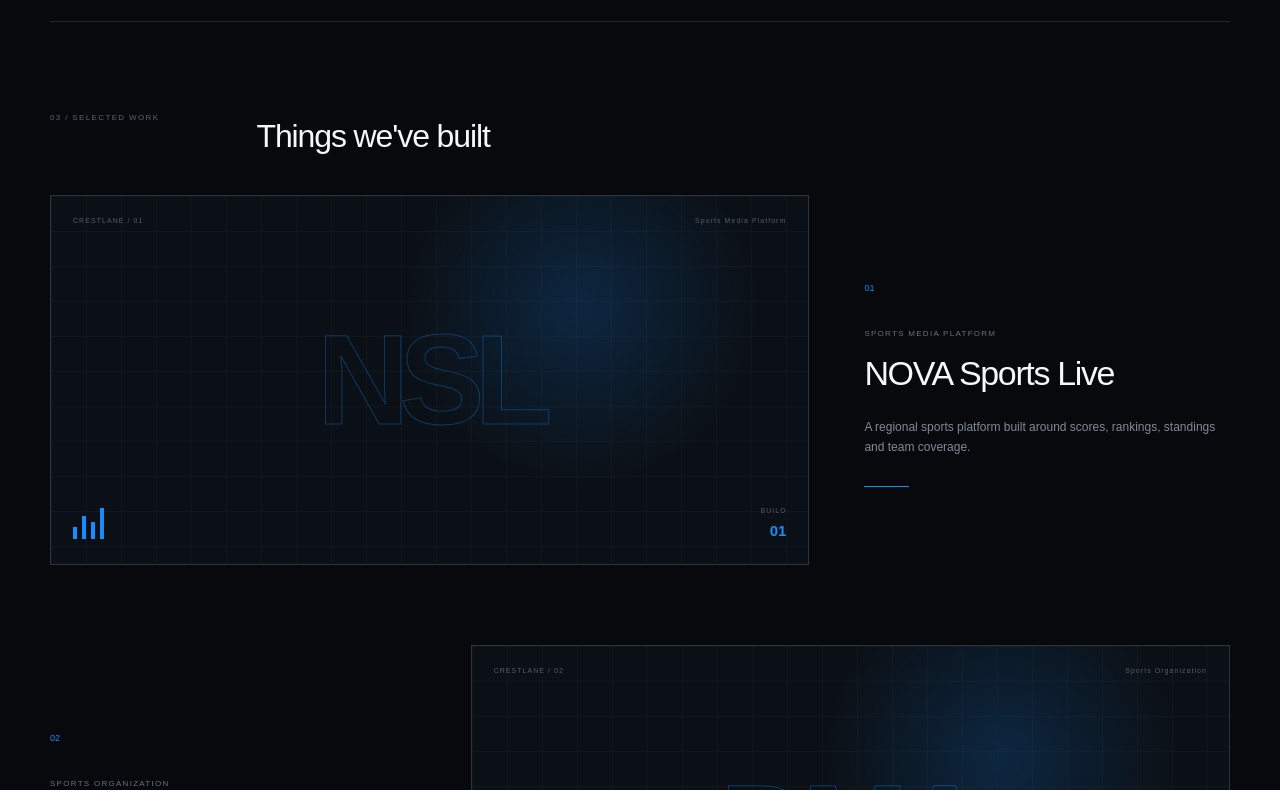
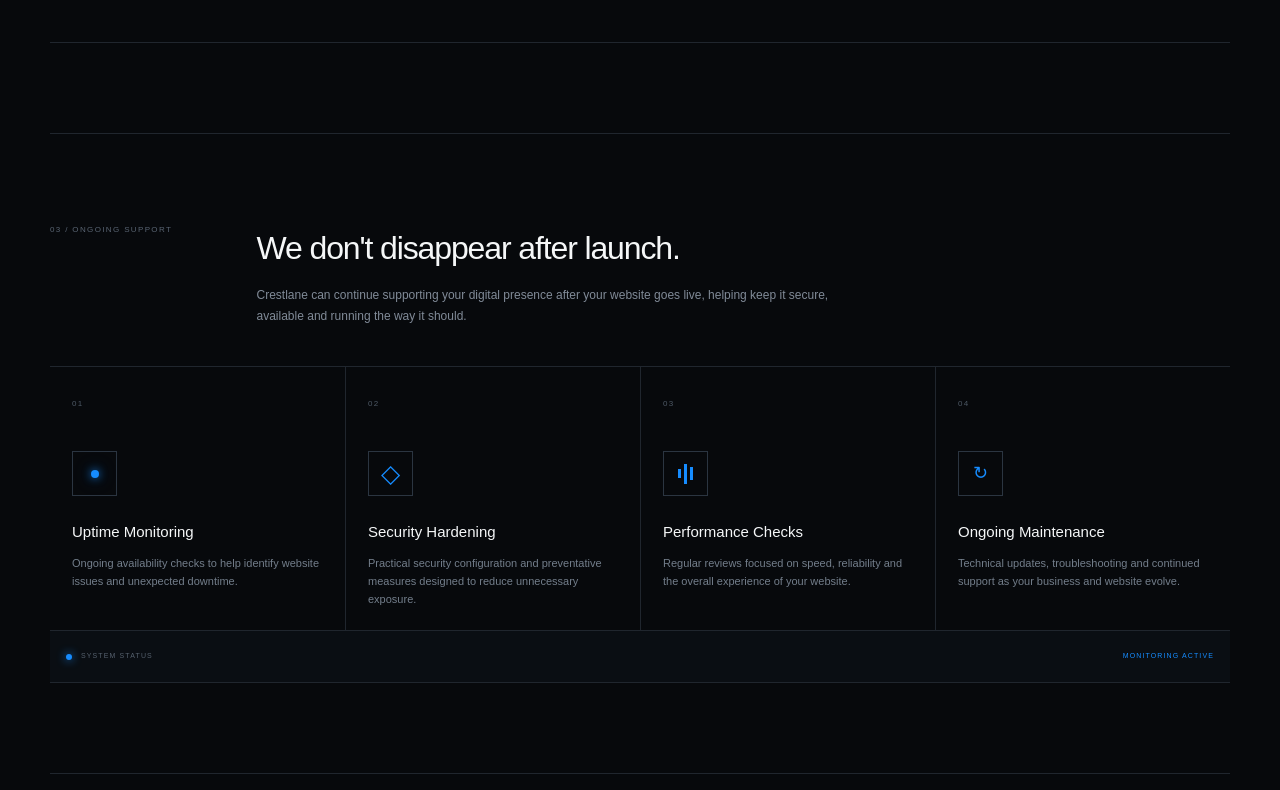
Before and after one commit to taenextlevelqbs-ops/crestlane-digital, a Next.js app: page / in a window 1280 px wide. Shown: the part 1890-2680 px from the top of the page. Built offline with nearby package versions, Linux system fonts and the light colour scheme.

Commit message:
Add security monitoring and ongoing support services

```diff
--- a/app/globals.css
+++ b/app/globals.css
@@ -773,3 +773,201 @@
     margin: 0;
   }
 }
+
+/* ONGOING SUPPORT */
+
+.support {
+  width: min(1180px, calc(100% - 44px));
+  margin: auto;
+  padding: 90px 0;
+  border-top: 1px solid var(--line);
+}
+
+.supportHeader {
+  display: grid;
+  grid-template-columns: .35fr 1.65fr;
+  padding-bottom: 40px;
+}
+
+.supportHeader > span {
+  color: #596472;
+  font-size: 8px;
+  letter-spacing: .17em;
+}
+
+.supportHeader h2 {
+  margin: 0;
+  font-size: 32px;
+  font-weight: 500;
+  letter-spacing: -.035em;
+}
+
+.supportHeader p {
+  max-width: 590px;
+  margin: 13px 0 0;
+  color: var(--muted);
+  font-size: 12px;
+  line-height: 1.7;
+}
+
+.supportGrid {
+  display: grid;
+  grid-template-columns: repeat(4, 1fr);
+  border-top: 1px solid var(--line);
+  border-bottom: 1px solid var(--line);
+}
+
+.supportGrid article {
+  min-height: 260px;
+  padding: 22px;
+  border-left: 1px solid var(--line);
+  position: relative;
+}
+
+.supportGrid article:first-child {
+  border-left: 0;
+}
+
+.supportGrid article > span {
+  color: #4e5966;
+  font-size: 8px;
+  letter-spacing: .15em;
+}
+
+.supportIcon {
+  width: 45px;
+  height: 45px;
+  margin: 38px 0 25px;
+  border: 1px solid #2b3541;
+  display: grid;
+  place-items: center;
+  color: var(--blue);
+  font-size: 18px;
+}
+
+.statusLight {
+  display: block;
+  width: 8px;
+  height: 8px;
+  border-radius: 50%;
+  background: var(--blue);
+  box-shadow:
+    0 0 8px rgba(22,140,255,.8),
+    0 0 18px rgba(22,140,255,.4);
+}
+
+.shieldIcon {
+  font-size: 25px;
+}
+
+.pulseIcon {
+  display: flex;
+  align-items: center;
+  justify-content: center;
+  gap: 3px;
+}
+
+.pulseIcon b {
+  display: block;
+  width: 3px;
+  background: var(--blue);
+}
+
+.pulseIcon b:nth-child(1) {
+  height: 9px;
+}
+
+.pulseIcon b:nth-child(2) {
+  height: 20px;
+}
+
+.pulseIcon b:nth-child(3) {
+  height: 13px;
+}
+
+.supportGrid h3 {
+  margin: 0 0 10px;
+  font-size: 15px;
+  font-weight: 500;
+}
+
+.supportGrid p {
+  margin: 0;
+  color: #737e8b;
+  font-size: 11px;
+  line-height: 1.65;
+}
+
+.supportStatus {
+  height: 52px;
+  padding: 0 16px;
+  background: #0a0e13;
+  border-bottom: 1px solid var(--line);
+  display: flex;
+  justify-content: space-between;
+  align-items: center;
+}
+
+.supportStatus div {
+  display: flex;
+  align-items: center;
+  gap: 9px;
+}
+
+.supportStatus i {
+  width: 6px;
+  height: 6px;
+  border-radius: 50%;
+  background: var(--blue);
+  box-shadow: 0 0 10px var(--blue);
+}
+
+.supportStatus span,
+.supportStatus strong {
+  font-size: 7px;
+  letter-spacing: .16em;
+}
+
+.supportStatus span {
+  color: #56616e;
+}
+
+.supportStatus strong {
+  color: var(--blue);
+  font-weight: 500;
+}
+
+@media (max-width: 800px) {
+  .supportHeader {
+    grid-template-columns: 1fr;
+    gap: 14px;
+  }
+
+  .supportGrid {
+    grid-template-columns: 1fr 1fr;
+  }
+
+  .supportGrid article:nth-child(3) {
+    border-left: 0;
+    border-top: 1px solid var(--line);
+  }
+
+  .supportGrid article:nth-child(4) {
+    border-top: 1px solid var(--line);
+  }
+}
+
+@media (max-width: 520px) {
+  .supportGrid {
+    grid-template-columns: 1fr;
+  }
+
+  .supportGrid article {
+    border-left: 0;
+    border-top: 1px solid var(--line);
+  }
+
+  .supportGrid article:first-child {
+    border-top: 0;
+  }
+}
--- a/app/page.tsx
+++ b/app/page.tsx
@@ -16,8 +16,13 @@
   },
   {
     number: "04",
-    title: "Optimization",
-    text: "Performance, usability and improvements for an existing digital presence.",
+    title: "Security & Monitoring",
+    text: "Website monitoring, security hardening, uptime checks and ongoing protection.",
+  },
+  {
+    number: "05",
+    title: "Support & Maintenance",
+    text: "Updates, troubleshooting, performance improvements and ongoing technical support.",
   },
 ];
 
@@ -197,9 +202,81 @@
         </div>
       </section>
 
+      <section className="support">
+        <div className="supportHeader">
+          <span>03 / ONGOING SUPPORT</span>
+
+          <div>
+            <h2>We don&apos;t disappear after launch.</h2>
+            <p>
+              Crestlane can continue supporting your digital presence after
+              your website goes live, helping keep it secure, available and
+              running the way it should.
+            </p>
+          </div>
+        </div>
+
+        <div className="supportGrid">
+          <article>
+            <span>01</span>
+            <div className="supportIcon">
+              <i className="statusLight" />
+            </div>
+            <h3>Uptime Monitoring</h3>
+            <p>
+              Ongoing availability checks to help identify website issues and
+              unexpected downtime.
+            </p>
+          </article>
+
+          <article>
+            <span>02</span>
+            <div className="supportIcon shieldIcon">◇</div>
+            <h3>Security Hardening</h3>
+            <p>
+              Practical security configuration and preventative measures
+              designed to reduce unnecessary exposure.
+            </p>
+          </article>
+
+          <article>
+            <span>03</span>
+            <div className="supportIcon pulseIcon">
+              <b />
+              <b />
+              <b />
+            </div>
+            <h3>Performance Checks</h3>
+            <p>
+              Regular reviews focused on speed, reliability and the overall
+              experience of your website.
+            </p>
+          </article>
+
+          <article>
+            <span>04</span>
+            <div className="supportIcon">↻</div>
+            <h3>Ongoing Maintenance</h3>
+            <p>
+              Technical updates, troubleshooting and continued support as your
+              business and website evolve.
+            </p>
+          </article>
+        </div>
+
+        <div className="supportStatus">
+          <div>
+            <i />
+            <span>SYSTEM STATUS</span>
+          </div>
+
+          <strong>MONITORING ACTIVE</strong>
+        </div>
+      </section>
+
       <section className="work" id="work">
         <div className="sectionHeader">
-          <span>03 / SELECTED WORK</span>
+          <span>04 / SELECTED WORK</span>
           <h2>Things we&apos;ve built</h2>
         </div>
 
@@ -270,7 +347,7 @@
 
       <section className="contact" id="contact">
         <div className="contactLeft">
-          <span>04 / START SOMETHING</span>
+          <span>05 / START SOMETHING</span>
 
           <h2>
             Have an idea?
```
